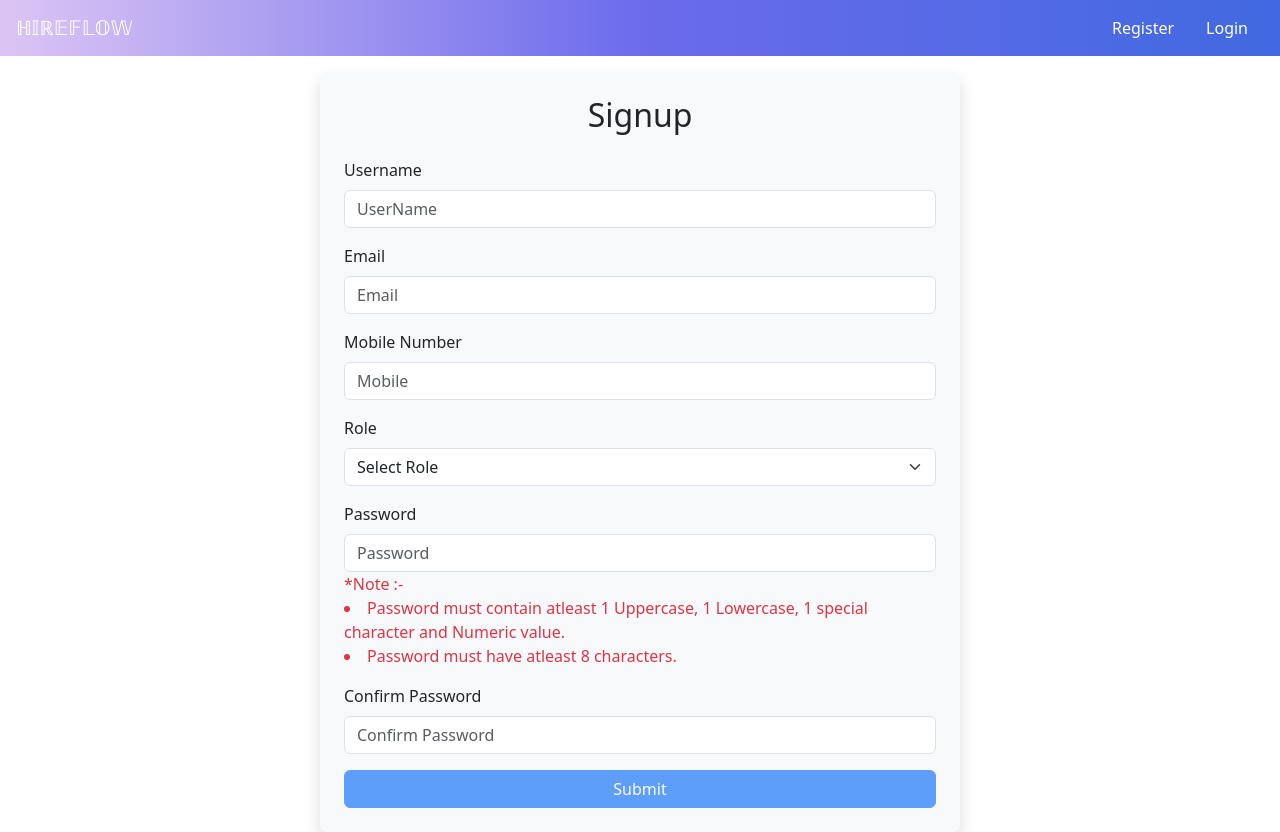
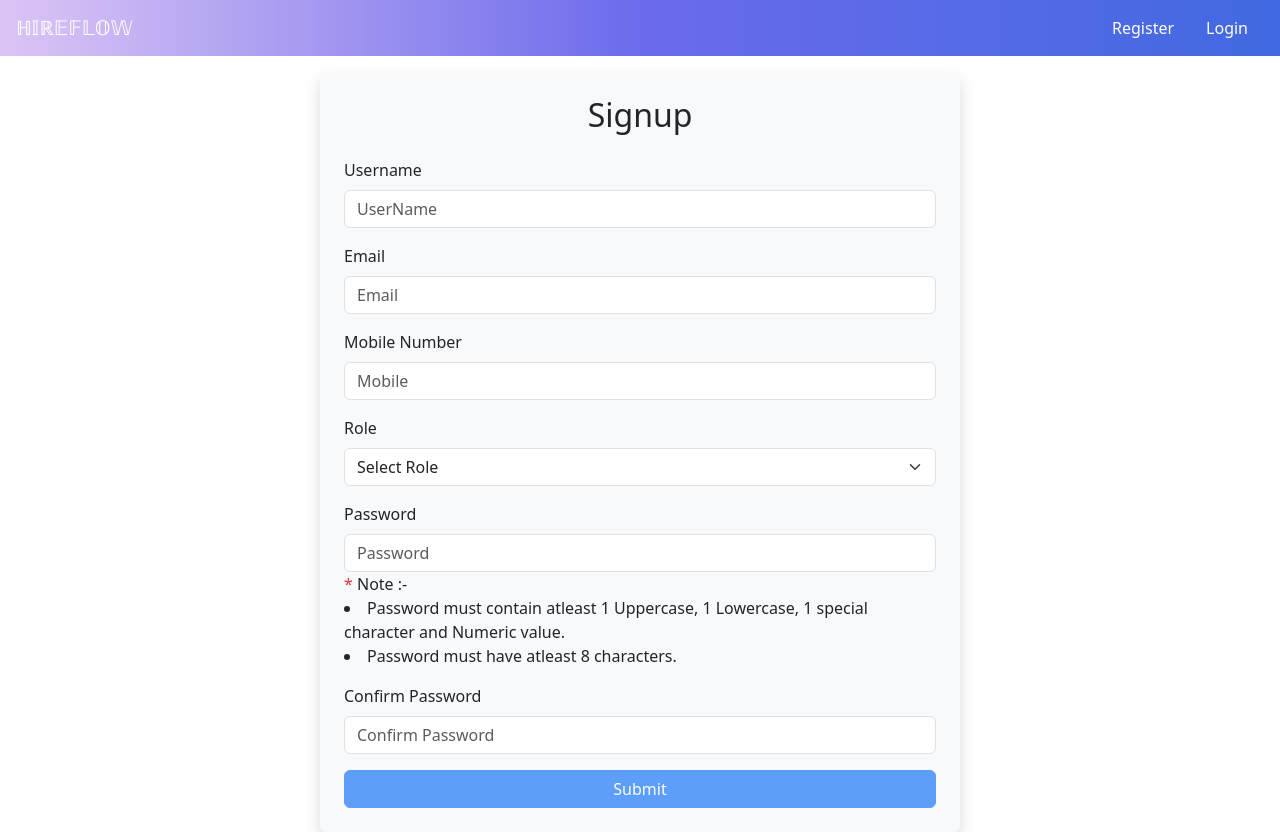
Before and after one commit to neojarvis-testing/785a8259-4678-4f99-90fc-e851b873f8e0-059cc5b7-24f6-42b0-89e6-4cb3d0aff054, an Angular app in the folder angularapp/: page /signup in a window 1280 px wide. Built offline with nearby package versions, Linux system fonts and the light colour scheme.

Commit message:
Updated landing page

```diff
--- a/angularapp/src/app/app.component.html
+++ b/angularapp/src/app/app.component.html
@@ -32,8 +32,10 @@
         </div>
     </div>
 </div> -->
-<router-outlet></router-outlet>
-<div *ngIf="isLandingPage()">
+
+    <router-outlet></router-outlet>
+
+<div *ngIf="isLanding">
 
     <nav class="navbar navbar-expand-lg navbar-light manager-navbar px-3">
     <a class="navbar-brand text-white fw-bold" routerLink="/">HIREFLOW</a>
--- a/angularapp/src/app/app.component.ts
+++ b/angularapp/src/app/app.component.ts
@@ -1,4 +1,4 @@
-import { Component } from '@angular/core';
+import { Component, OnInit } from '@angular/core';
 import { Router } from '@angular/router';
 
 @Component({
@@ -6,16 +6,14 @@ import { Router } from '@angular/router';
   templateUrl: './app.component.html',
   styleUrls: ['./app.component.css']
 })
-export class AppComponent {
+export class AppComponent implements OnInit {
   title = 'angularapp';
+  isLanding: boolean = false;
   constructor(private router: Router) {
-
   }
-
-  isLandingPage():boolean{
-
-      return this.router.url === '/';
-
+  ngOnInit(): void {
+    this.router.events.subscribe(() => {
+      this.isLanding = this.router.url === '/'
+    })
   }
-
 }
--- a/angularapp/src/app/components/registration/registration.component.html
+++ b/angularapp/src/app/components/registration/registration.component.html
@@ -9,7 +9,8 @@
             <!-- Username -->
             <div class="col-12">
                 <label class="form-label">Username</label>
-                <input type="text" class="form-control" name="userName" autocomplete="off" formControlName="userName" placeholder="UserName">
+                <input type="text" class="form-control" name="userName" autocomplete="off" formControlName="userName"
+                    placeholder="UserName">
                 <div *ngIf="signupForm.get('userName')?.invalid && signupForm.get('userName')?.touched"
                     class="text-danger">
                     Username is required.
@@ -19,7 +20,8 @@
             <!-- Email -->
             <div class="col-12">
                 <label class="form-label">Email</label>
-                <input type="email" class="form-control" name="email" autocomplete="email" formControlName="email" placeholder="Email">
+                <input type="email" class="form-control" name="email" autocomplete="email" formControlName="email"
+                    placeholder="Email">
                 <div *ngIf="signupForm.get('email')?.invalid && signupForm.get('email')?.touched" class="text-danger">
                     Enter a valid email.
                 </div>
@@ -28,7 +30,8 @@
             <!-- Mobile Number -->
             <div class="col-12">
                 <label class="form-label">Mobile Number</label>
-                <input type="tel" class="form-control" name="mobile" autocomplete="mobile" formControlName="mobile" placeholder="Mobile">
+                <input type="tel" class="form-control" name="mobile" autocomplete="mobile" formControlName="mobile"
+                    placeholder="Mobile">
                 <div *ngIf="signupForm.get('mobile')?.invalid && signupForm.get('mobile')?.touched" class="text-danger">
                     Enter a valid 10-digit mobile number.
                 </div>
@@ -50,25 +53,29 @@
             <!-- Password -->
             <div class="col-12">
                 <label class="form-label">Password</label>
-                <input type="password" class="form-control" name="password" autocomplete="new-password" formControlName="password" placeholder="Password">
+                <input type="password" class="form-control" name="password" autocomplete="new-password"
+                    formControlName="password" placeholder="Password">
                 <div *ngIf="signupForm.get('password')?.invalid && signupForm.get('password')?.touched"
                     class="text-danger">
                     Password is empty.
                 </div>
                 <div *ngIf="signupForm.get('password')?.hasError('pattern') && signupForm.get('password')?.touched"
                     class="text-danger">
-                    Password must be at least 8 characters long and include at least one letter, one number and one special character.
+                    Password must be at least 8 characters long and include at least one letter, one number and one
+                    special character.
                 </div>
-                <span class="text-danger mt-1">
-                    *Note :- <li>Password must contain atleast 1 Uppercase, 1 Lowercase, 1 special character and Numeric value.</li>
-                             <li>Password must have atleast 8 characters.</li>
+                <span class=" mt-1">
+                    <span class="text-danger">* </span>Note :- <li>Password must contain atleast 1 Uppercase, 1
+                        Lowercase, 1 special character and Numeric value.</li>
+                    <li>Password must have atleast 8 characters.</li>
                 </span>
             </div>
 
             <!-- Confirm Password -->
             <div class="col-12">
                 <label class="form-label">Confirm Password</label>
-                <input type="password" class="form-control" name="confirmPassword" autocomplete="new-password" formControlName="confirmPassword" placeholder="Confirm Password">
+                <input type="password" class="form-control" name="confirmPassword" autocomplete="new-password"
+                    formControlName="confirmPassword" placeholder="Confirm Password">
                 <div *ngIf="signupForm.errors?.mismatch && signupForm.get('confirmPassword')?.touched"
                     class="text-danger">
                     Passwords do not match.
```
Also changed, not shown: 1 other file (tests, documents, lock files or other folders).
